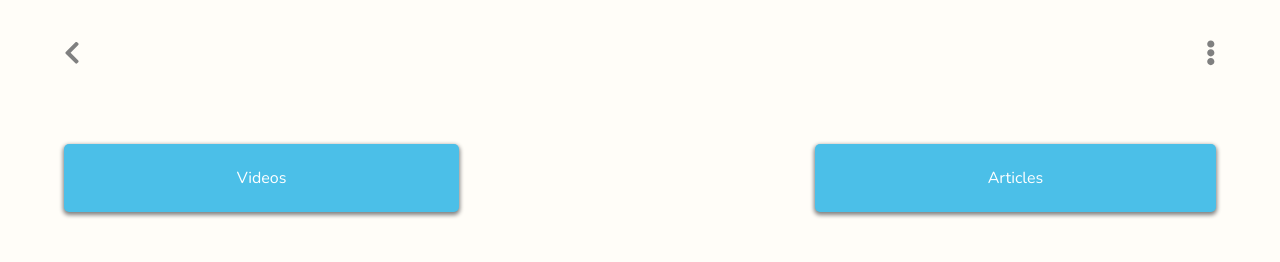
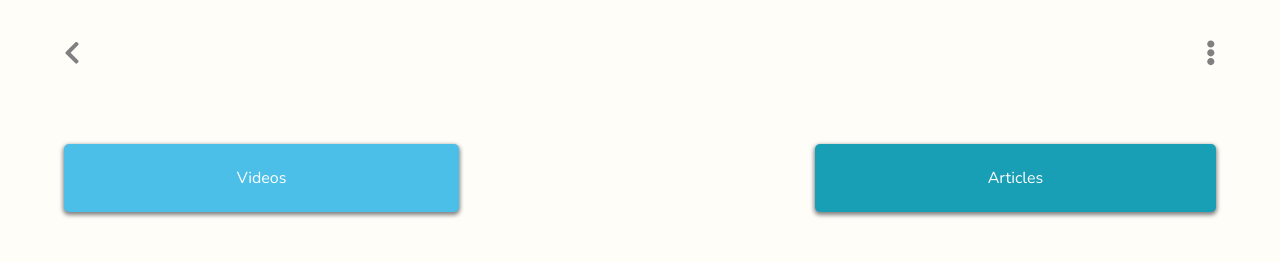
Before and after one commit to jdmcgrath/dada, a React (Create React App) app: page /categories/activity-ideas in a window 1280 px wide. Shown: the top 262 px of the page. Built offline with nearby package versions, Linux system fonts and the light colour scheme.

Commit message:
adding button colour switch

```diff
--- a/src/components/ActivityIdeas/ActivityIdeas.jsx
+++ b/src/components/ActivityIdeas/ActivityIdeas.jsx
@@ -11,7 +11,38 @@ const ActivityIdeas = () => {
 
     const showClickedList = toggleList ? <VideoList videos={videos} /> : <ArticleList articles={articles} />
 
-    const buttonStyle = toggleList ? styles.activeButton : styles.inactiveButton;
+    // const buttonStyle = toggleList ? styles.activeButton : styles.inactiveButton;
+
+    // const showButtons = () => {
+
+    //   if (toggleList) {
+    //     return (
+    //       <>
+    //         <button className={styles.activeButton} onClick={() => setToggleList(true)}>Videos</button>
+    //         <button className={styles.inactiveButton} onClick={() => setToggleList(false)}>Articles</button>
+    //       </>
+    //     )
+    //   } else {
+    //     return (
+    //       <>
+    //         <button className={styles.inactiveButton} onClick={() => setToggleList(true)}>Videos</button>
+    //         <button className={styles.activeButton} onClick={() => setToggleList(false)}>Articles</button>
+    //       </>
+    //     )
+    //   }
+
+    // }
+
+    const showButtons = toggleList ?
+  <>
+    <button className={styles.activeButton} onClick={() => setToggleList(true)}>Videos</button>
+    <button className={styles.inactiveButton} onClick={() => setToggleList(false)}>Articles</button>
+  </> :
+  <>
+    <button className={styles.inactiveButton} onClick={() => setToggleList(true)}>Videos</button>
+    <button className={styles.activeButton} onClick={() => setToggleList(false)}>Articles</button>
+  </>
+
 
 
 
@@ -19,13 +50,8 @@ const ActivityIdeas = () => {
   <div className={styles.actIdeasContainer}>
 
     <div className={styles.btnContainer}>
-
-    <button id="vidBtn" className={buttonStyle} onClick={() => setToggleList(true)}>Videos</button>
-        <button id="artBtn" className={buttonStyle}  onClick={() => setToggleList(false)}>Articles</button>
-
-
-
-    </div>
+        {showButtons}
+      </div>
 
     <div >
       {showClickedList}
--- a/src/components/ActivityIdeas/ActivityIdeas.module.scss
+++ b/src/components/ActivityIdeas/ActivityIdeas.module.scss
@@ -30,8 +30,5 @@
       border-radius: 5px;
       box-shadow: 0px 2px 4px 1px grey;
     }
-
-
-
   }
 }
--- a/src/components/Article/Article.jsx
+++ b/src/components/Article/Article.jsx
@@ -6,6 +6,7 @@ const Article = (props) => {
   const {Title, ReadTime, Image} = props.article;
 
   return (
+    // <Link to={}>
     <div className={styles.artContainer}>
       <div className={styles.artGrid}>
         <h3 className={styles.artTitle}>{Title}</h3>
@@ -13,6 +14,7 @@ const Article = (props) => {
         <img className={styles.artImage} src= {Image} alt=""/>
       </div>
     </div>
+    // </Link>
   );
 };
 
--- a/src/components/ArticleReader/ArticleReader.jsx
+++ b/src/components/ArticleReader/ArticleReader.jsx
@@ -11,8 +11,8 @@ const ArticleReader = (props) => {
   return (
 
     <div>
-      <h1>HEader</h1>
-      <p>Lorem ipsum dolor sit amet consectetur adipisicing elit. Consectetur iusto, voluptatum blanditiis illum beatae incidunt fugit architecto. Unde, est dicta?</p>
+      <h1>{Title}</h1>
+      <p>{Body}</p>
     </div>
 
   )
--- a/src/containers/Routes/Routes.jsx
+++ b/src/containers/Routes/Routes.jsx
@@ -11,6 +11,7 @@ import BookInfo from "../../components/BookInfo";
 import AddChick from "../../components/AddChick";
 import SOS from "../../components/SOS";
 import SplashScreen from "../../components/SplashScreen";
+import ArticleReader from "../../components/ArticleReader";
 
 const Routes = () => {
     return(
@@ -25,6 +26,7 @@ const Routes = () => {
             <BookInfo path="book-smarts/book-info" />
             <SOS path="sos"/>
             <SplashScreen path="splash" />
+            <ArticleReader path="article-reader"/>
         </Router>
     )
 }
```
